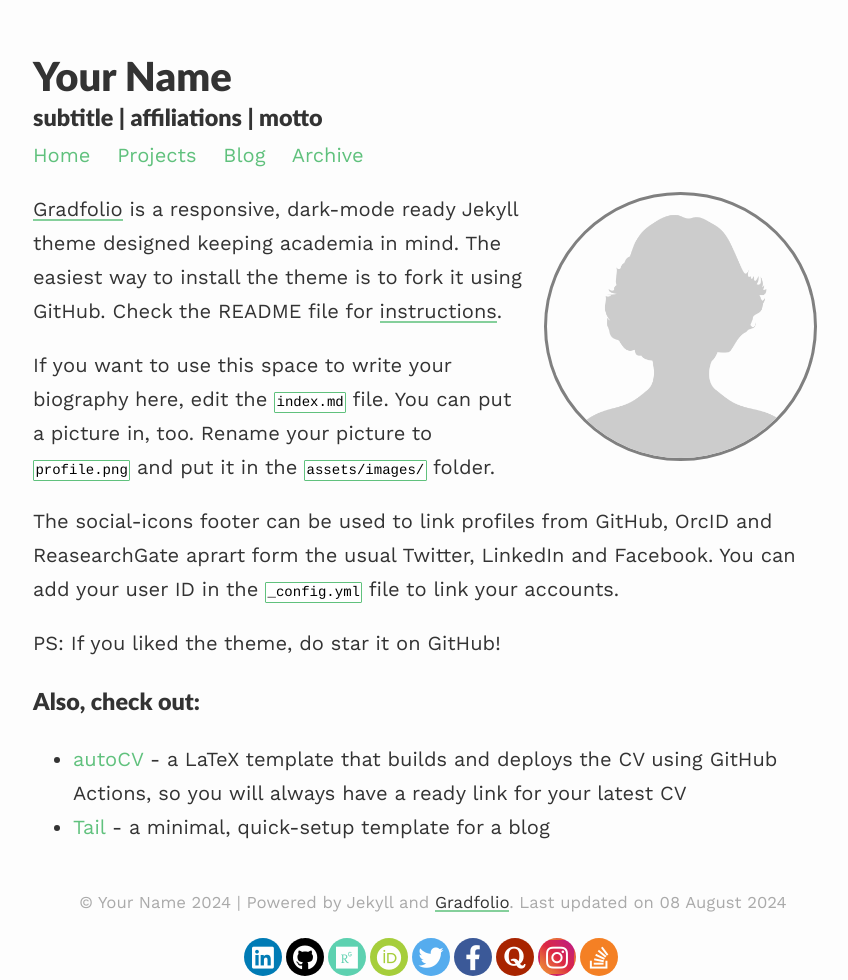
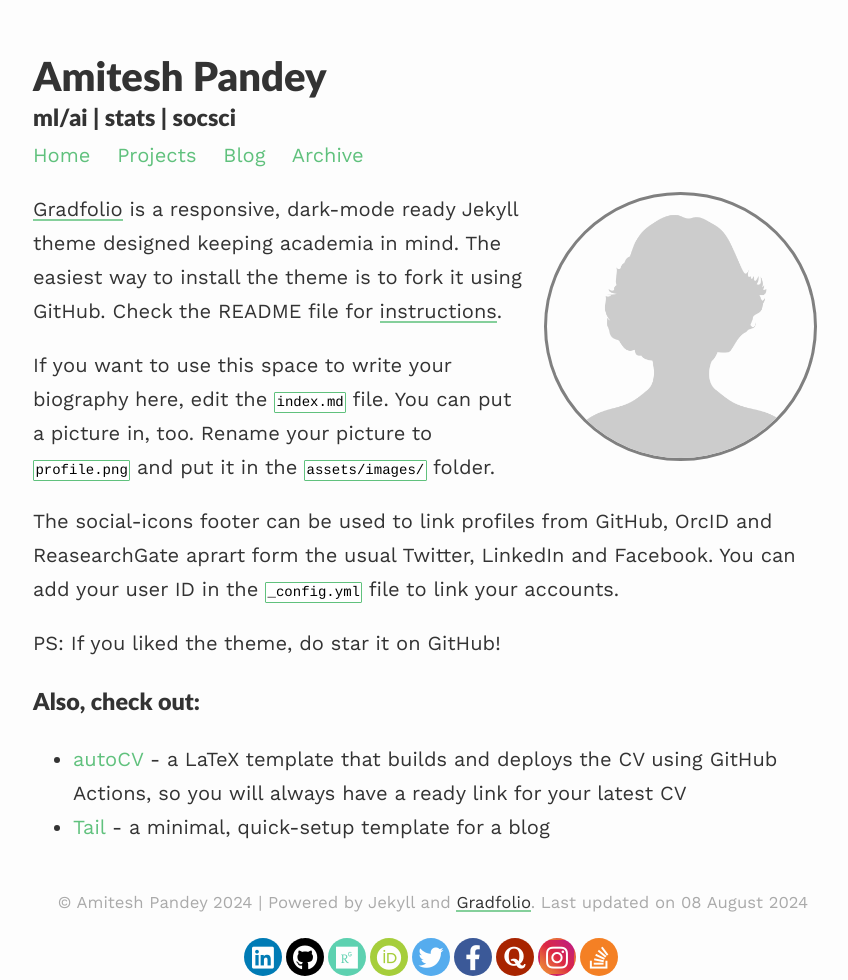
Before and after one commit to pandeyamitesh/pandeyamitesh, a Jekyll site: the page built from index.md, in a window 1280 px wide. Shown: the whole page, without its empty margins (207-1055 px from the left). Built offline with Jekyll 4.4.1, drawn with Linux system fonts in a browser that asks for light colours; nearby versions of some CDN libraries.

Commit message:
Update _config.yml

```diff
--- a/_config.yml
+++ b/_config.yml
@@ -1,7 +1,7 @@
 ### your site title here
 
-title: Your Name
-description: subtitle | affiliations | motto
+title: Amitesh Pandey
+description: ml/ai | stats | socsci
 
 baseurl: "/"
 url: "https://pandeyamitesh.github.io"
```
